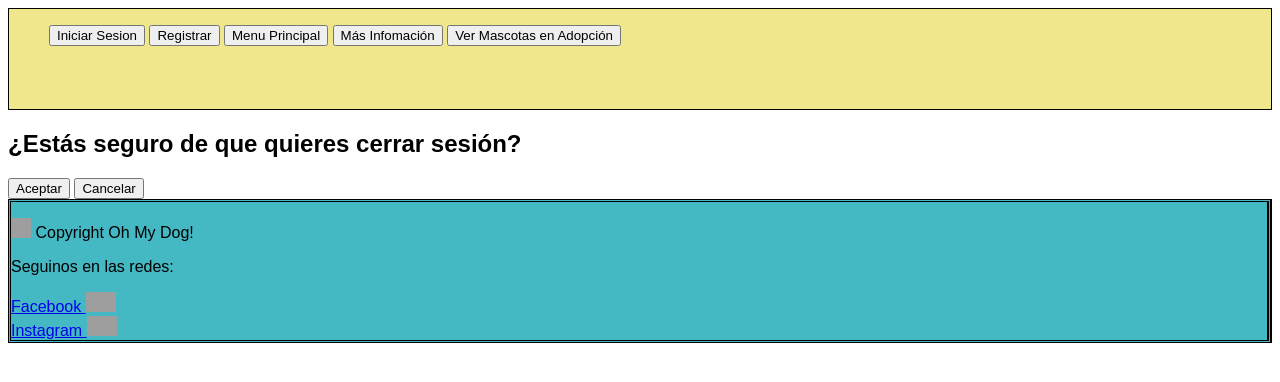
After one commit to dome0luis0valentin/OhMyDog, a Django app: page /confirmar_cerrar_sesion/ in a window 1280 px wide. The commit adds this page. Shown: the top 382 px of the page. Run offline with Django 4.2, Linux system fonts and the light colour scheme; grey boxes are pictures that could not be loaded.

Commit message:
Agrego confirmar

```diff
--- a/main/urls.py
+++ b/main/urls.py
@@ -9,7 +9,8 @@ urlpatterns = [
 
     path('', views.main, name="main"),
     path('registro/', views.registro, name='registro'),
-    path('cerrar_sesion/', views.cerrar_sesion, name='registro'),
+    path('confirmar_cerrar_sesion/', views.confirmar_cerrar_sesion, name='confirmar_cerrar_sesion'),
+    path('cerrar_sesion/', views.cerrar_sesion, name='cerrar_sesion'),
     path('inicio_sesion/', views.inicio_sesion, name='inicio de sesion'),
     path('usuario_bloqueado/', views.usuario_bloqueado, name='usuario bloqueado'),
 
--- a/main/views.py
+++ b/main/views.py
@@ -4,6 +4,9 @@ from django.db.models.query import QuerySet
 from django.shortcuts import render
 from django.contrib.auth.decorators import login_required
 from datetime import datetime
+
+from django.core.paginator import Paginator
+
 
 from .models import Mascota,Intentos, Cliente, Mascota_Adopcion, Red_Social, Turno, Prestador_Servicios
 from .form import UsuarioForm, MascotaAdopcionForm,Red_SocialForm , MascotaForm, TurnoForm, ServicioForm
@@ -143,14 +146,18 @@ def cambiar_contraseña(request):
     return render(request, 'cambiar_contrasenia.html', {'form': form})
 
 def cerrar_sesion(request):
-    auth.logout(request)
-    return redirect('main')
+    if request.method == 'POST' and request.POST.get('confirmar') == '1':
+        auth.logout(request)
+        return redirect('main')
+    else:
+        return redirect('main')
 
+def confirmar_cerrar_sesion(request):
+    return render(request, 'confirmar_cerrar_sesion.html',)
 #Mi perfil
 def perfil(request):
-
-    cliente = Cliente.objects.filter(usuario__email=request.user.email)
-    return (request, "perfil.html", {'cliente': cliente})
+    cliente = Cliente.objects.filter(usuario__email=request.user.email)[0]
+    return render(request, "perfil.html", {'cliente': cliente})
 
 # Menu principal
 def main(request):
@@ -372,6 +379,8 @@ class AdopcionDetailView(generic.DetailView):
         )
 
 class MascotaDetailView(generic.DetailView):
+
+    paginate_by = 3
     model = Mascota
     template_name = 'mis_mascotas/detalle_mascota.html'  # Specify your own template name/location
 
--- a/templates/base.html
+++ b/templates/base.html
@@ -16,18 +16,30 @@
     </ul>
 {% endif %}
 <div>
-    <aside>
-        <!-- Menú lateral -->
-        Menu
-    </aside>
     <main>
         {% block content%}
 
         {% endblock%}
     </main>
-
 </div>
 
+{% block pagination %}
+        {% if is_paginated %}
+      <div class="pagination">
+          <span class="page-links">
+              {% if page_obj.has_previous %}
+                  <a href="{{ request.path }}?page={{ page_obj.previous_page_number }}">previous</a>
+              {% endif %}
+              <span class="page-current">
+                  Page {{ page_obj.number }} of {{ page_obj.paginator.num_pages }}.
+              </span>
+              {% if page_obj.has_next %}
+                  <a href="{{ request.path }}?page={{ page_obj.next_page_number }}">next</a>
+              {% endif %}
+          </span>
+      </div>
+        {% endif %}
+{% endblock %}
 
 
 {% include 'partials/_footer.html' %}
--- /dev/null
+++ b/templates/confirmar_cerrar_sesion.html
@@ -0,0 +1,10 @@
+{% extends 'base.html' %}
+
+{% block content %}
+  <h2>¿Estás seguro de que quieres cerrar sesión?</h2>
+  <form action="{% url 'cerrar_sesion' %}" method="post">
+    {% csrf_token %}
+    <button type="submit" name="confirmar" value="1">Aceptar</button>
+    <button type="submit" name="confirmar" value="0">Cancelar</button>
+  </form>
+{% endblock %}
--- a/templates/partials/_header.html
+++ b/templates/partials/_header.html
@@ -49,11 +49,15 @@
                     <input type="submit" value="Cambiar Contraseña" />
                 </form>
 
+                <form style="display: inline-block;" action="http://127.0.0.1:8000/perfil/">
+                    <input type="submit" value="Mi Perfil" />
+                </form>
+
                 <form style="display:inline-block; border: teal;" action="http://127.0.0.1:8000/solicitar_turno/">
                     <input type="submit" value="Solicitar Turno" />
                 </form>
 
-                <form style="display: inline-block;" action="http://127.0.0.1:8000/cerrar_sesion/">
+                <form style="display: inline-block;" action="http://127.0.0.1:8000/confirmar_cerrar_sesion/">
                     <input type="submit" value="Cerrar Sesion" />
                 </form>
 
```
Also changed, not shown: db.sqlite3.
